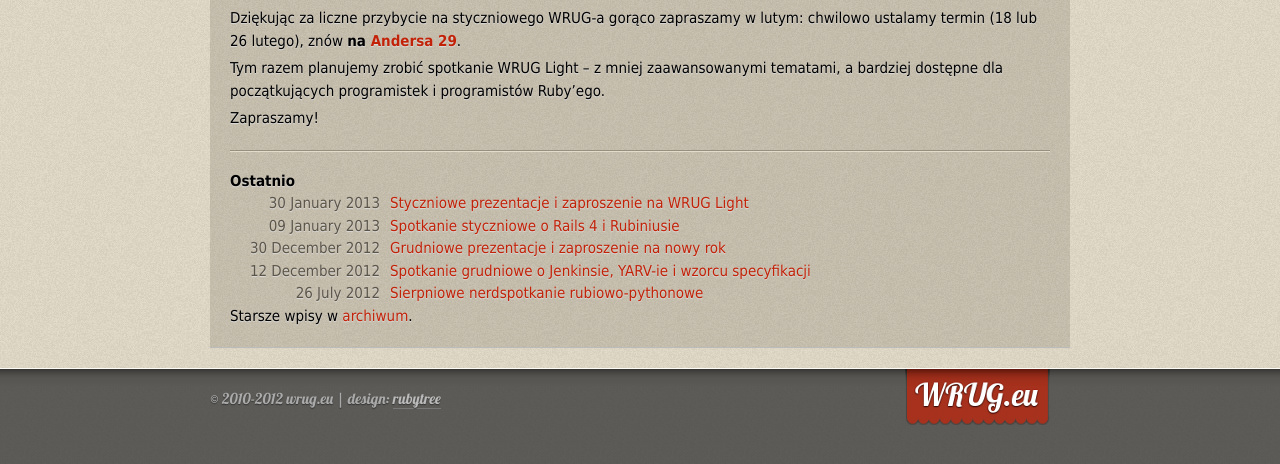
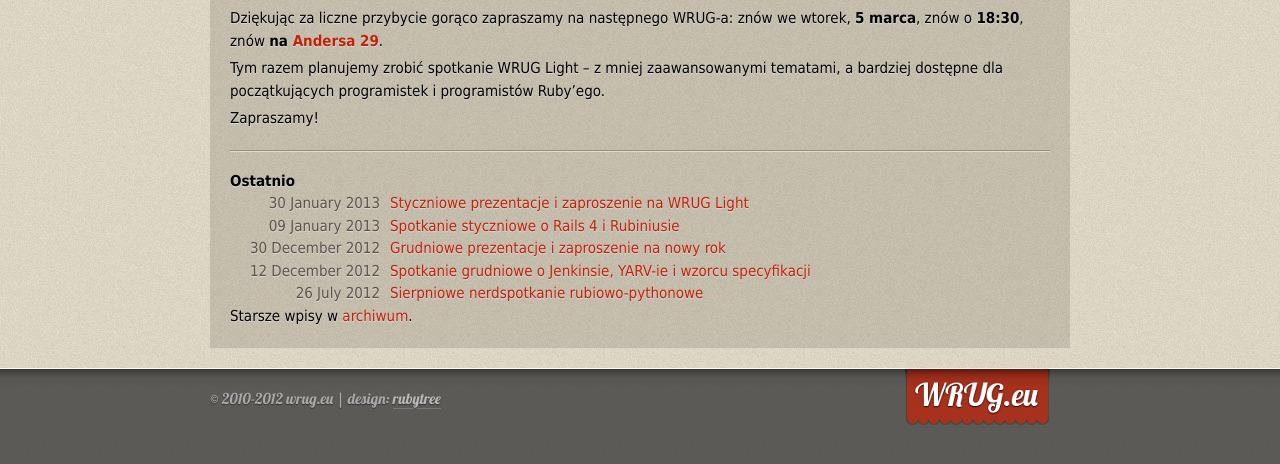
Before and after one commit to wrug/wrug.eu, a Jekyll site: the page built from index.html, in a window 1280 px wide and 900 px high, scrolled down 803 px, cut to the strip 392-856 px from the top of the window. Built offline with Jekyll 4.4.1, drawn with Linux system fonts in a browser that asks for light colours.

Commit message:
announce March WRUG date

```diff
--- a/_posts/2013-01-30-styczniowe-prezentacje.md
+++ b/_posts/2013-01-30-styczniowe-prezentacje.md
@@ -21,9 +21,9 @@ Poniżej nagrania wystąpień (w kamerowaniu się jeszcze wprawiamy…):
 <iframe width='640' height='360' src='http://www.youtube.com/embed/XkDwHW8rMcA?rel=0' frameborder='0'>
 </iframe>
 
-Dziękując za liczne przybycie na styczniowego WRUG-a gorąco
-zapraszamy w lutym: chwilowo ustalamy termin (18 lub 26
-lutego), znów **na [Andersa 29](http://panstwomiasto.pl)**.
+Dziękując za liczne przybycie gorąco zapraszamy na następnego
+WRUG-a: znów we wtorek, **5 marca**, znów o **18:30**, znów
+**na [Andersa 29](http://panstwomiasto.pl)**.
 
 Tym razem planujemy zrobić spotkanie WRUG Light
 – z mniej zaawansowanymi tematami, a bardziej dostępne
```
